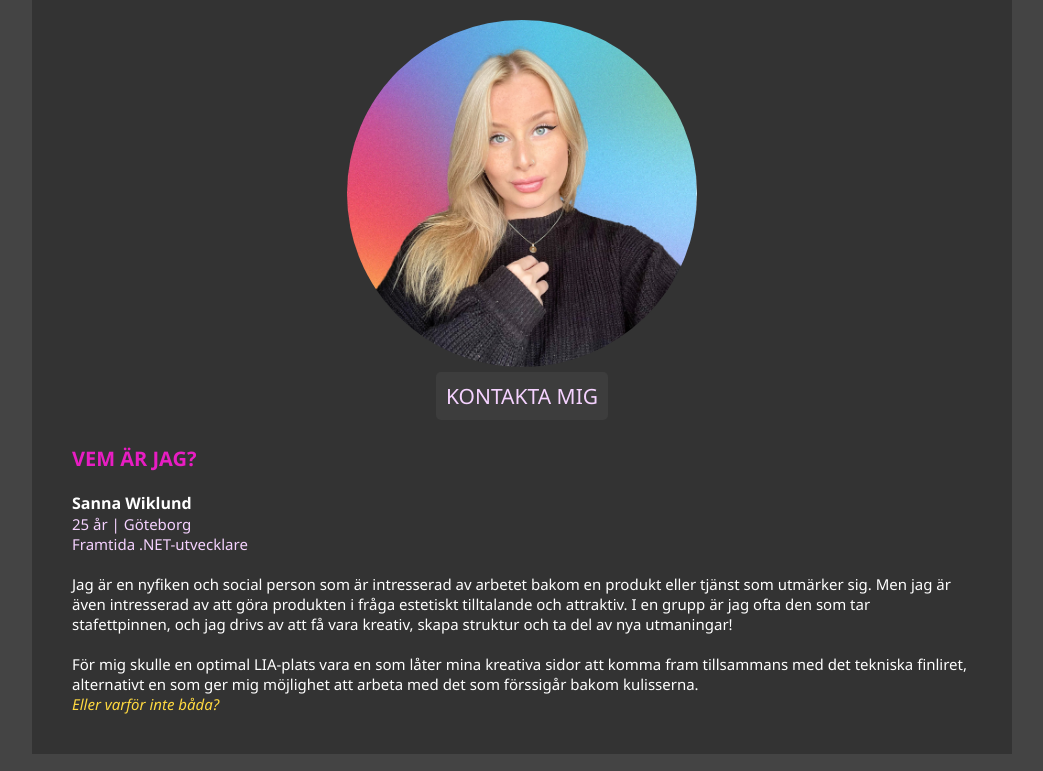
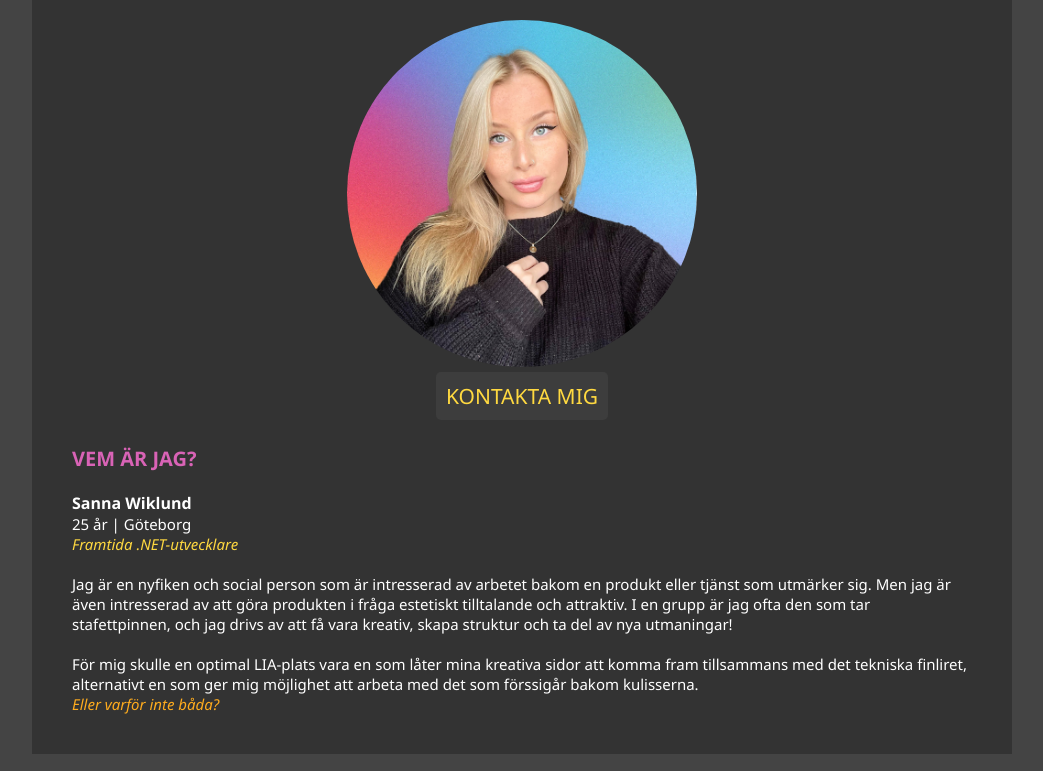
Before and after one commit to sannawiklund/Resume, a plain HTML site: page index.html in a window 1280 px wide. Shown: the top 771 px of the page, without its empty margins (118-1161 px from the left). Drawn offline with Linux system fonts and the light colour scheme.

Commit message:
Minor designfixes

```diff
--- a/index.html
+++ b/index.html
@@ -39,8 +39,8 @@
                 <h2>VEM ÄR JAG?</h2>
                 <br>
                 <h3>Sanna Wiklund</h3>
+                <p>25 år | Göteborg</p>
                 <div class="header-text">
-                    <p>25 år | Göteborg</p>
                     <p>Framtida .NET-utvecklare</p>
                 </div>
                 <br>
--- a/stylesheet.css
+++ b/stylesheet.css
@@ -38,7 +38,6 @@ header {
 }
 
 img {
-    /* position: relative; */
     z-index: 0;
     width: 100%;
     max-width: 350px;
@@ -56,7 +55,7 @@ img {
     grid-column: 1 / 1;
     grid-row: 3 / 3;
     background-color: #45454592;
-    color: #f5d2ff;
+    color: #ffd940;
     padding: 5px;
     border-radius: 5px;
     cursor: pointer;
@@ -98,7 +97,7 @@ img {
 }
 
 #linkedin-link {
-    color: #c8f2ff;
+    color: #ffac1e;
 }
 
 #about-me {
@@ -107,19 +106,20 @@ img {
 }
 
 #l-text {
-    color: #ffd940;
+    color: #ffac1e;
     font-style: italic;
     font-weight: bolder;
 }
 
 #about-me>h2 {
-    color: #e81dc3;
+    color: #D963B6;
     font-size: 20px;
 }
 
 .header-text {
-    color: #f5d2ff;
+    color: #ffd940;
     font-weight: bolder;
+    font-style: italic
 }
 
 #main-container {
@@ -151,7 +151,7 @@ img {
 
 h1,
 h2 {
-    color: #e81dc3;
+    color: #D963B6;
     font-size: 20px;
 }
 
@@ -181,7 +181,7 @@ li {
         grid-column: 1 / 1;
         grid-row: 3 / 3;
         background-color: #45454592;
-        color: #f5d2ff;
+        color: #ffd940;
         padding: 5px;
         border-radius: 5px;
         cursor: pointer;
```
